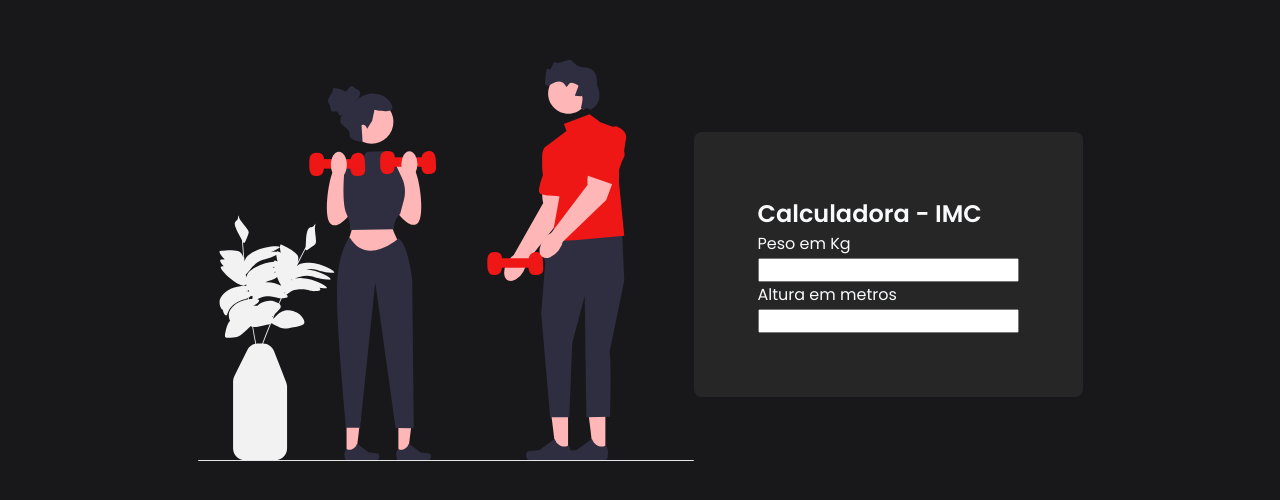
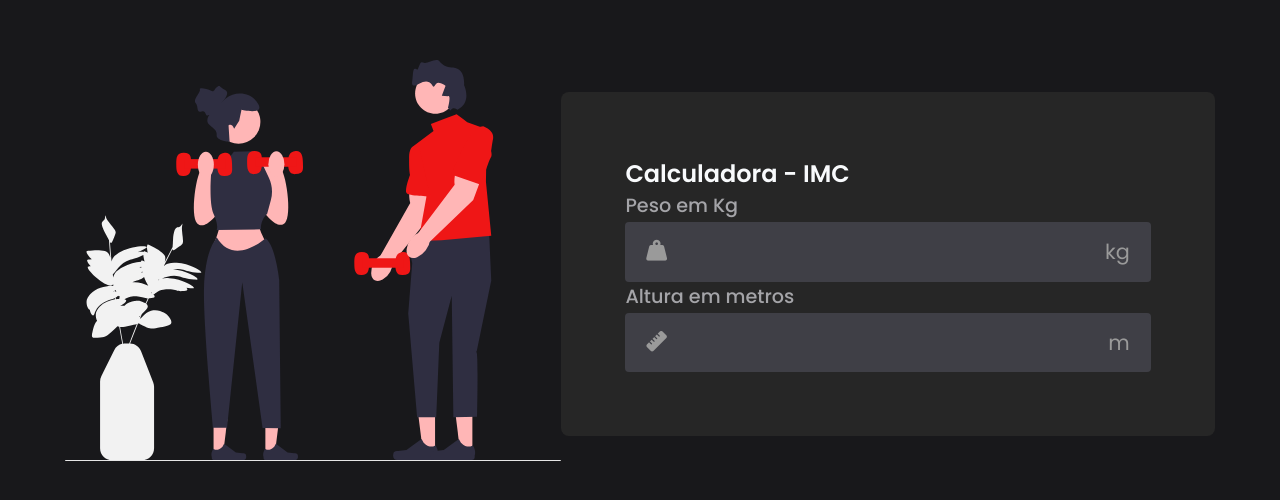
Before and after one commit to lmcomito/revisao, a plain HTML site: page pages/index.html in a window 1280 px wide. Shown: the part 136-636 px from the top of the page. Drawn offline with Linux system fonts and the light colour scheme.

Commit message:
feat: add icon and style

```diff
--- a/assets/css/style.index.css
+++ b/assets/css/style.index.css
@@ -37,3 +37,39 @@ body {
     flex-direction: column;
     padding: 2rem;
  }
+
+ .input-box label {
+    font-weight: 500;
+    font-size: 1.2rem;
+    color: rgb(164, 164, 168);
+ }
+
+ .input-field {
+    display: flex;
+    align-items: center;
+    justify-content: space-between;
+    background-color: #3f3f46;
+    padding: 0.3rem;
+    border-radius: 4px;
+    margin-top: 2px;
+ }
+
+ .input-field input {
+    background-color: transparent;
+    border: none;
+    width: 100%;
+    font-size: 1.3rem;
+    color: #fafafc;
+    padding: 0.0rem;
+ }
+
+ .input-field input::-webkit-outer-spin-button,
+ .input-field input::-webkit-inner-spin-button {
+    appearance: none;
+ }
+
+ .unit, .icon {
+    color: rgb(154, 154, 154);
+    font-size: 1.3rem;
+    padding: 0.6rem 1rem;
+ }
--- a/pages/index.html
+++ b/pages/index.html
@@ -5,6 +5,7 @@
     <link rel="stylesheet" href="../assets/css/style.index.css">
     <meta name="viewport" content="width=device-width, initial-scale=1.0">
     <script src="../assets/js/script.index.js"></script>
+    <link rel="stylesheet" href="https://cdnjs.cloudflare.com/ajax/libs/font-awesome/6.4.2/css/all.min.css" integrity="sha512-z3gLpd7yknf1YoNbCzqRKc4qyor8gaKU1qmn+CShxbuBusANI9QpRohGBreCFkKxLhei6S9CQXFEbbKuqLg0DA==" crossorigin="anonymous" referrerpolicy="no-referrer" />
     <title>Calculador IMC</title>
 </head>
 <body>
@@ -16,16 +17,22 @@
         <section id="form">
          <div id="calculator">
           <h1 id="title">Calculadora - IMC</h1>
-         <div class="input-box">
+
+          <div class="input-box">
           <label for="">Peso em Kg</label>
            <div class="input-field">
+            <i class="fa-solid fa-weight-hanging icon"></i>
           <input type="number" id="weight" name="weight" required />
+          <span class="unit">kg</span>
         </div>
         </div>
+
         <div class="input-box">
             <label for="">Altura em metros</label>
              <div class="input-field">
+                <i class="fa-solid fa-ruler icon"></i>
             <input type="number" id="height" name="height" required />
+            <span class="unit">m</span>
           </div>
     </div>
 
```
